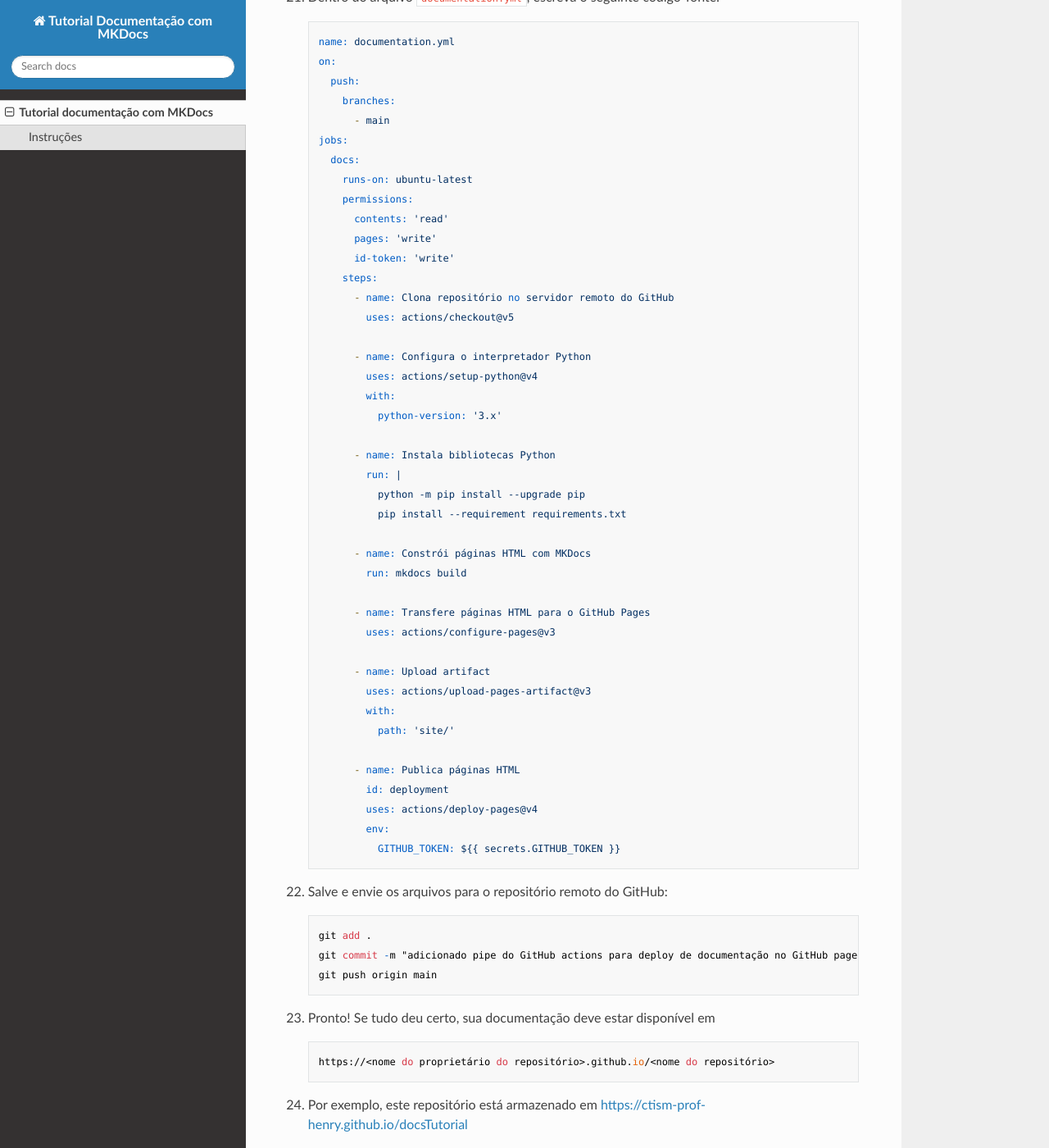
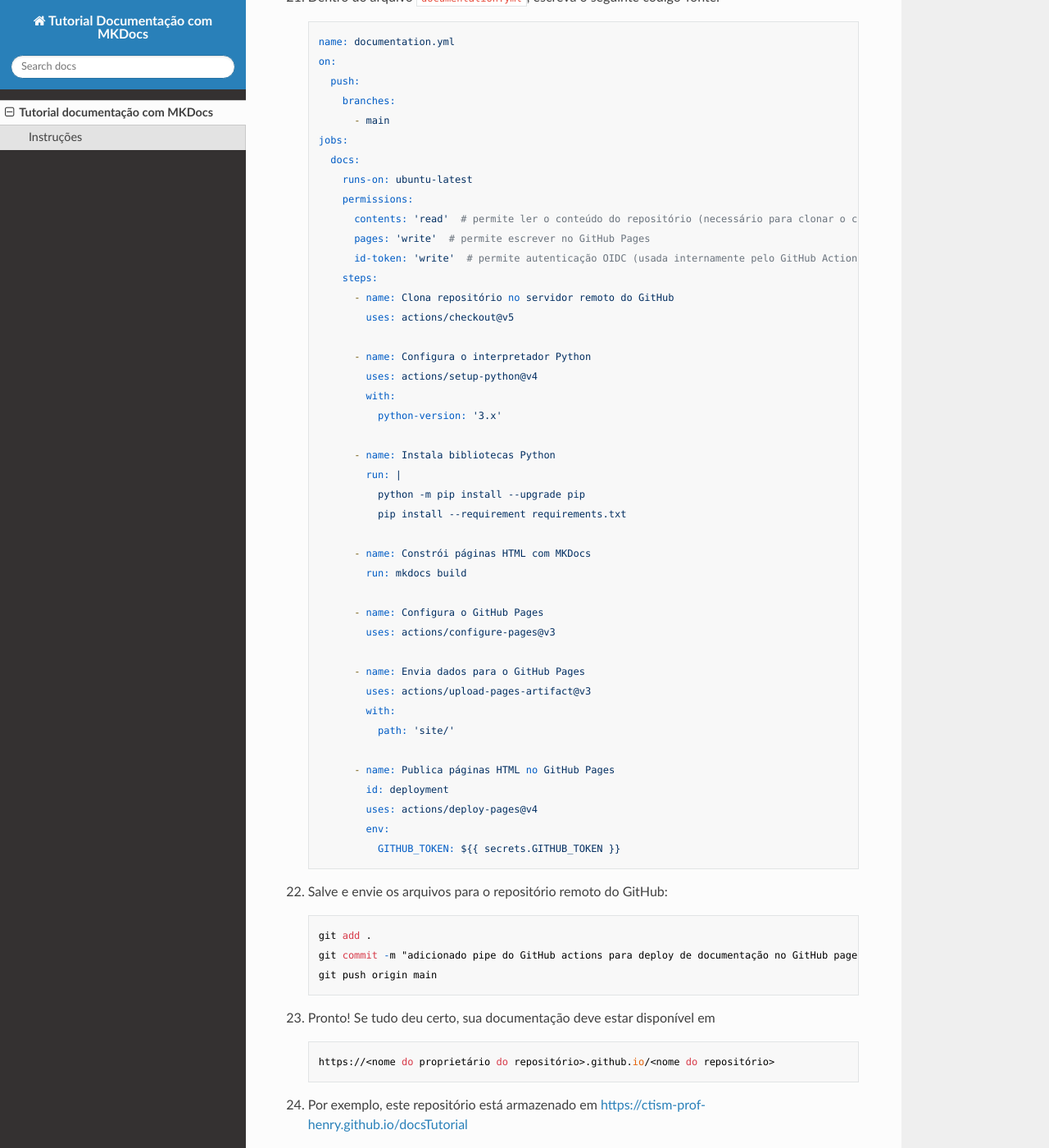
Before and after one commit to CTISM-Prof-Henry/docsTutorial, an MkDocs documentation site: the page built from docs/index.md, in a window 1280 px wide and 1400 px high, scrolled down 3788 px. Shown: the whole window at 82% size. Built offline with MkDocs 1.6.1, drawn with Linux system fonts in a browser that asks for light colours; nearby versions of some CDN libraries.

Commit message:
Update index.md

```diff
--- a/docs/index.md
+++ b/docs/index.md
@@ -117,9 +117,9 @@ Tutorial de como gerar documentação com MKDocs.
       docs:
         runs-on: ubuntu-latest
         permissions:
-          contents: 'read'
-          pages: 'write'
-          id-token: 'write'
+          contents: 'read'  # permite ler o conteúdo do repositório (necessário para clonar o código)
+          pages: 'write'  # permite escrever no GitHub Pages
+          id-token: 'write'  # permite autenticação OIDC (usada internamente pelo GitHub Actions para autorizar o deploy
         steps:
           - name: Clona repositório no servidor remoto do GitHub
             uses: actions/checkout@v5
@@ -137,15 +137,15 @@ Tutorial de como gerar documentação com MKDocs.
           - name: Constrói páginas HTML com MKDocs
             run: mkdocs build
 
-          - name: Transfere páginas HTML para o GitHub Pages
+          - name: Configura o GitHub Pages
             uses: actions/configure-pages@v3
 
-          - name: Upload artifact
+          - name: Envia dados para o GitHub Pages
             uses: actions/upload-pages-artifact@v3
             with:
               path: 'site/'
 
-          - name: Publica páginas HTML
+          - name: Publica páginas HTML no GitHub Pages
             id: deployment
             uses: actions/deploy-pages@v4
             env:
```
